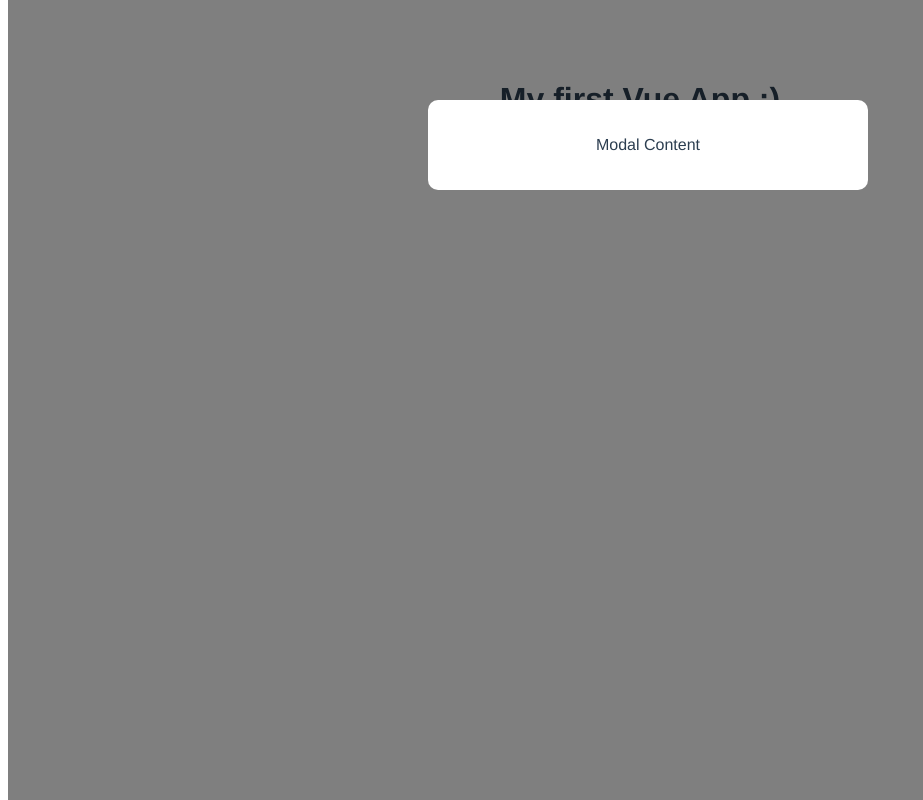
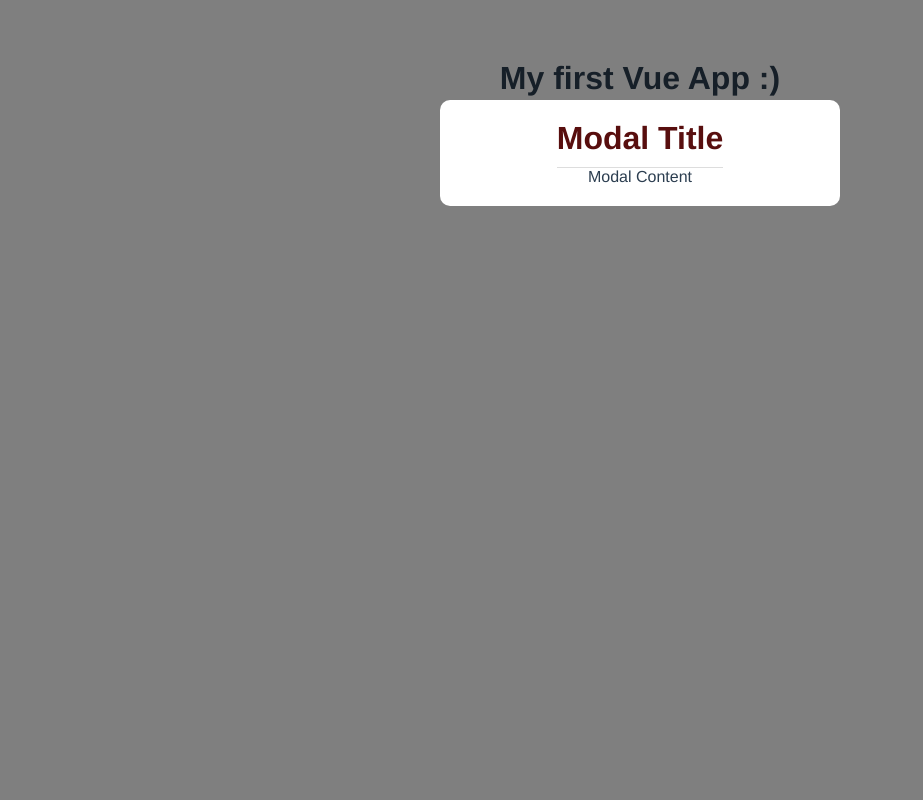
Before and after one commit to HigherGround189/vue-learning, a Vue app: page / in a window 1280 px wide. Shown: the whole page, without its empty margins (0-923 px from the left). Built offline with nearby package versions, Linux system fonts and the light colour scheme.

Commit message:
global and scoped styles

```diff
--- /dev/null
+++ b/src/assets/global.css
@@ -0,0 +1,5 @@
+* {
+  box-sizing: border-box;
+  margin: 0;
+  padding: 0;
+}
--- a/src/components/Modal.vue
+++ b/src/components/Modal.vue
@@ -1,18 +1,23 @@
 <template>
     <div class="backdrop">
         <div class="modal">
+            <h1>Modal Title</h1>
             <p>Modal Content</p>
         </div>
     </div>
 </template>
 
-<style>
+<style scoped>
     .modal {
         width: 400px;
         padding: 20px;
         margin: 100px auto;
         background: white;
         border-radius: 10px;
+    }
+
+    .modal > h1 {
+        color: rgb(88, 14, 14);
     }
 
     .backdrop {
--- a/src/main.js
+++ b/src/main.js
@@ -1,4 +1,5 @@
 import { createApp } from 'vue'
 import App from './App.vue'
+import "./assets/global.css"
 
 createApp(App).mount('#app')
```
